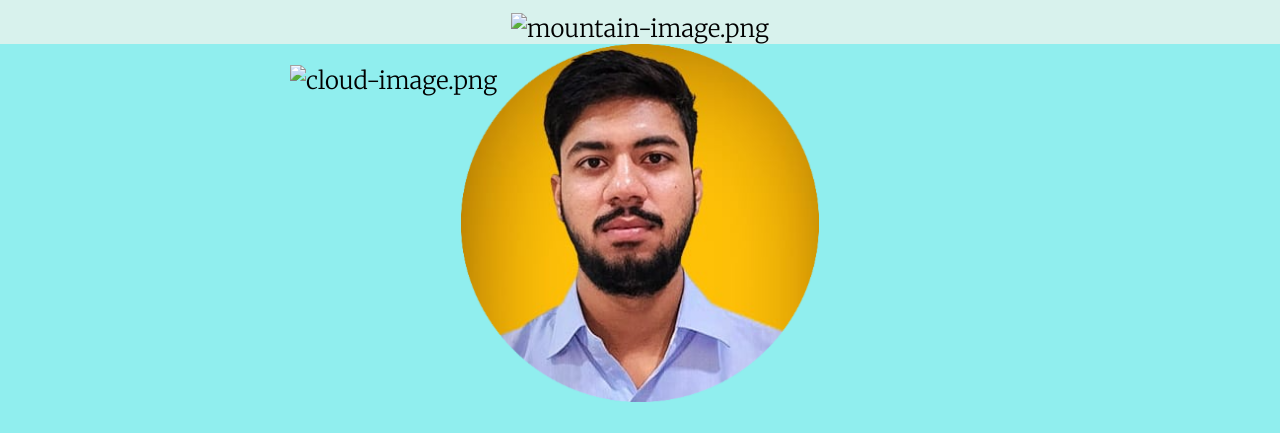
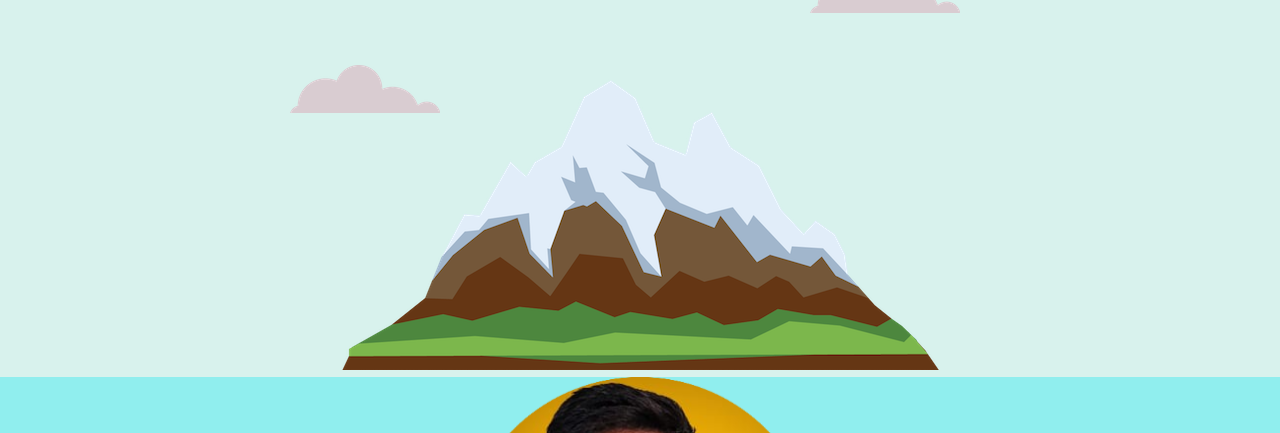
Before and after one commit to ANUBHAVYADAV101/mynewsite, a plain HTML site: page index.html in a window 1280 px wide. Shown: the part 255-688 px from the top of the page. Drawn offline with Linux system fonts and the light colour scheme.

Commit message:
update index.html

```diff
--- a/index.html
+++ b/index.html
@@ -11,15 +11,15 @@
  </head>
    <body>
         <div class="top-container">
-          <img  class="cloud1" src="images/cloud.png" alt="cloud-image.png">
+          <img  class="cloud1" src="cloud.png" alt="cloud-image.png">
           <H1>
             I'm Anubhav Yadav
 
           </H1>
           <h2><p class="iam"> pro<span class="FULL">grammer</span>
             </p></h2>
-          <img class="cloud2"  src="images/cloud.png" alt="cloud-image.png">
-          <img class="mountain" src="images/mountain.png" alt="mountain-image.png">
+          <img class="cloud2"  src="cloud.png" alt="cloud-image.png">
+          <img class="mountain" src="mountain.png" alt="mountain-image.png">
         </div>
 
 
@@ -42,7 +42,7 @@
                       Iam efficient in creating web design and also operate a huge website</p></div>
 
                       <div class="skill-row2">
-                  <img class="chillies" src="images/chillies.png" alt="">
+                  <img class="chillies" src="chillies.png" alt="">
                   <h3><p class=>FRONTEND Web-developer</p>
                     <p>BACKEND Web-developer</p>
                   </h3>
```
